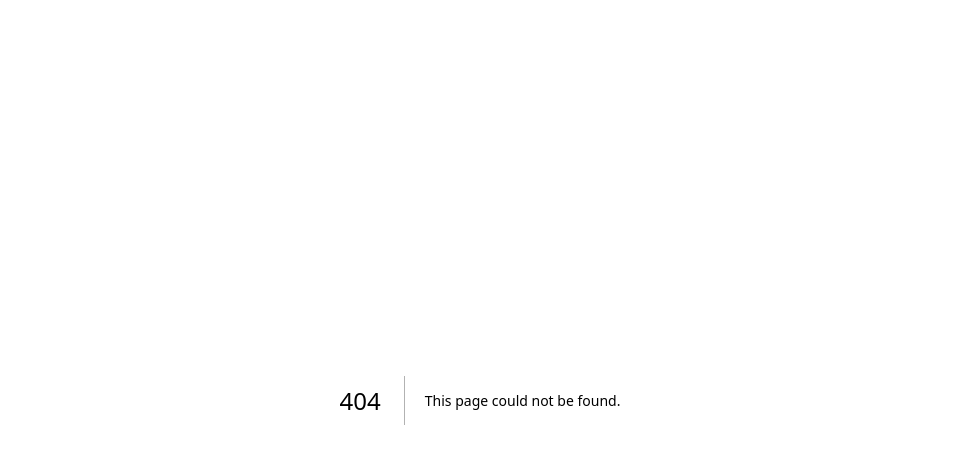
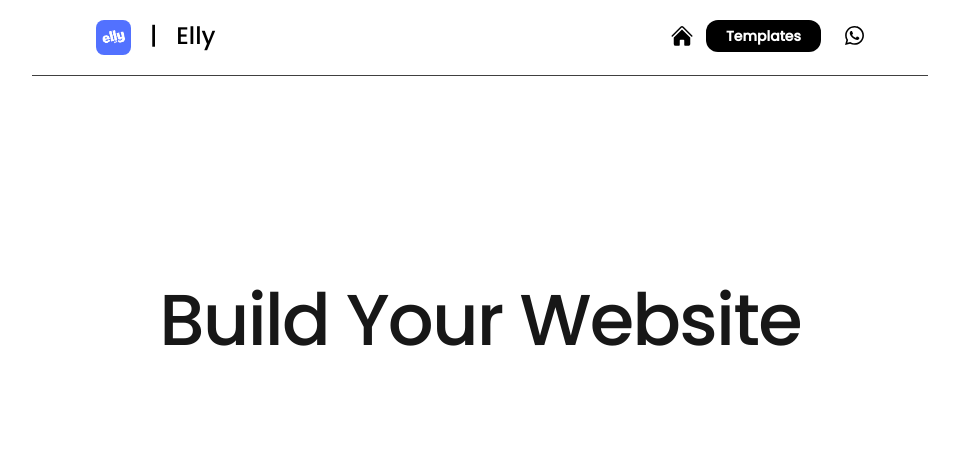
Before and after one commit to salnetxyz/elly, a Next.js app: page /create in a window 1280 px wide. Before the commit this address had no page. Shown: the top 464 px of the page, without its empty margins (160-1119 px from the left). Built offline with nearby package versions, Linux system fonts and the light colour scheme.

Commit message:
added create page

```diff
--- /dev/null
+++ b/pages/create.js
@@ -0,0 +1,32 @@
+import Nav from "./components/Nav";
+const create = ()=>{
+    return(
+        <>
+            <Nav />
+            <div
+            className="container max-w-lg z-20 px-4 sm:pt-20 pt-12 mx-auto text-left max-w-none text-center"
+            >
+
+            <h1
+            className="text-4xl sm:py-32 py-12 px-3 font-medium leading-10 tracking-tight text-left text-neutral-900 text-center sm:leading-none md:text-6xl lg:text-7xl"
+            >
+            <span className="inline">Build Your Website</span>
+            </h1>
+
+            </div>
+
+
+            <div className="bg-[#F8F8F8] rounded-t-3xl mt-12 py-8">
+
+            {/* Card Section */}
+            <div className="sm:grid grid-cols-2 gap-x-20 gap-y-8 space-y-8 sm:space-y-0 sm:mx-12 mx-4">
+
+            </div>
+            {/* Card End */}
+            </div>
+
+            </>
+    )
+}
+
+export default create;
--- a/pages/index.js
+++ b/pages/index.js
@@ -38,8 +38,8 @@ const Home = () => {
         <div className="flex flex-col mt-5">
 
           <span className="relative sm:block inline-flex w-full md:w-auto">
-            <a
-            href="https://api.whatsapp.com/send/?phone=919775342439&text=I+would+like+to+build+my+website&type=phone_number&app_absent=0"
+            <Link
+            href="/create"
               className="inline-flex mx-8 opacity-90 mt-3 border border-neutral-700 text-4xl hover:shadow-lg hover:shadow-neutral-300 items-center justify-center w-full px-6 py-3 text-base font-medium leading-6 text-white bg-indigo-500 border border-b-4 rounded-xl md:w-auto hover:shadow-xl focus:outline-none"
             >
             <svg xmlns="http://www.w3.org/2000/svg" viewBox="0 0 24 24" fill="currentColor" className="w-6 h-6">
@@ -47,7 +47,7 @@ const Home = () => {
             <path d="M5.26 17.242a.75.75 0 10-.897-1.203 5.243 5.243 0 00-2.05 5.022.75.75 0 00.625.627 5.243 5.243 0 005.022-2.051.75.75 0 10-1.202-.897 3.744 3.744 0 01-3.008 1.51c0-1.23.592-2.323 1.51-3.008z" />
             </svg>&nbsp;
             Get Your Landing Page
-            </a>
+            </Link>
           </span>
 
         <div className="mt-8">
@@ -62,7 +62,7 @@ const Home = () => {
         </div>
       </div>
 
-        <div className="bg-black mt-12 sm:px-8 px-3 py-8">
+        <div className="bg-[#F8F8F8] mt-12 sm:px-8 px-3 py-8">
 
            {/* Card Section */}
 
```
